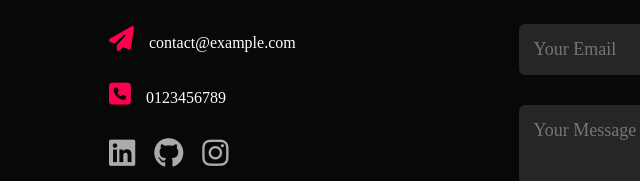
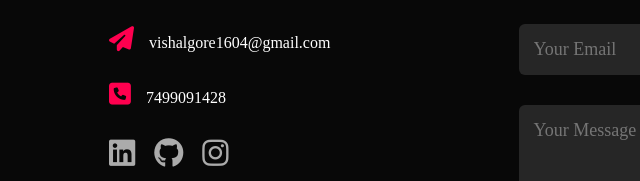
Before and after one commit to Vishalgore01/Personal-Portfolio-Website, a plain HTML site: page MyPortfolio/index.html in a window 1280 px wide. Shown: the part 2206-2387 px from the top of the page, 19-659 px from the left. Drawn offline with Linux system fonts and the light colour scheme.

Commit message:
Update index.html

```diff
--- a/MyPortfolio/index.html
+++ b/MyPortfolio/index.html
@@ -117,8 +117,8 @@
             <div class="row">
                 <div class="contact-left">
                     <h1 class="subtitle">Contact Me</h1>
-                    <p><i class="fa-solid fa-paper-plane"></i>contact@example.com</p>
-                    <p><i class="fa-solid fa-square-phone"></i>0123456789</p>
+                    <p><i class="fa-solid fa-paper-plane"></i>vishalgore1604@gmail.com</p>
+                    <p><i class="fa-solid fa-square-phone"></i>7499091428</p>
                     <div class="social-icons">
                         <a href="https://www.linkedin.com/in/vishal-bharat-gore-a8436127b/"><i class="fa-brands fa-linkedin"></i></a>
                         <a href="https://github.com/Vishalgore01"><i class="fa-brands fa-github"></i></a>
```
